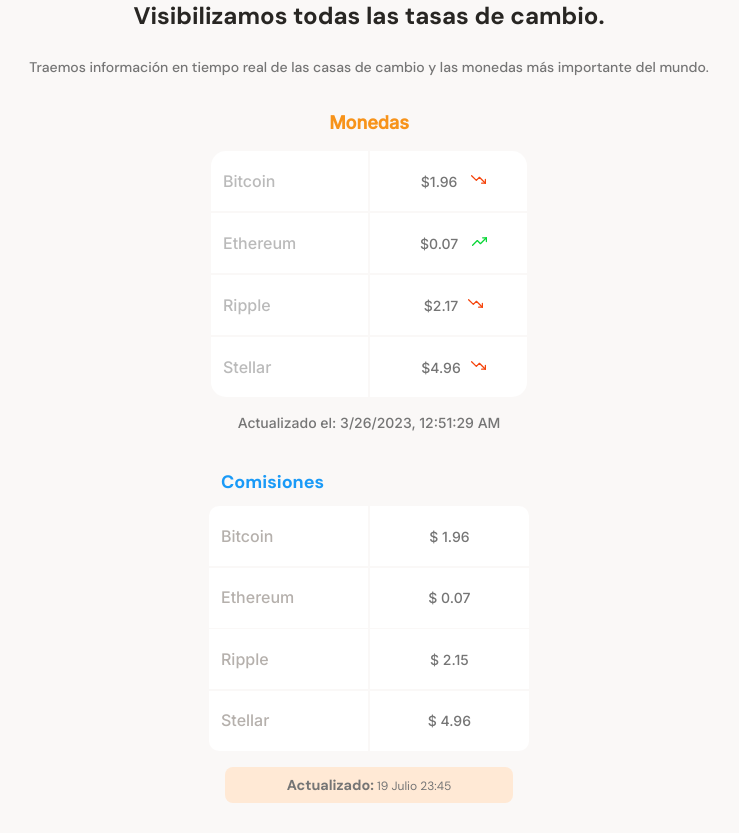
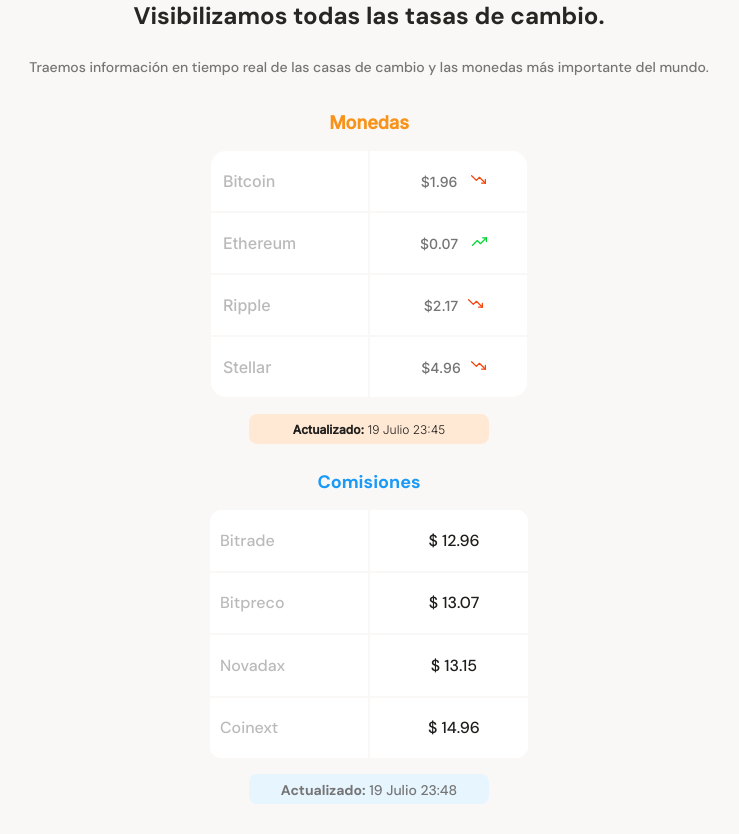
Before and after one commit to oneshot0/mobile_firts, a plain HTML site: page index.html in a window 1280 px wide. Shown: the part 661-1495 px from the top of the page, without its empty margins (271-1010 px from the left). Drawn offline with Linux system fonts and the light colour scheme.

Commit message:
Se remasterizó la sección GRID comisiones y UPDATE

```diff
--- a/index.html
+++ b/index.html
@@ -38,7 +38,6 @@
         </div>
 
         <section class="main-tables-container">
-
           <div class="main-currency-table">
             <p class="currency-table--title">Monedas</p>
             <div class="currency-table--container">
@@ -67,50 +66,43 @@
               </table>
 
               <div class="currency-table--date">
-                <p>
-                  Actualizado el:
-                  <script>
-                    document.write(new Date().toLocaleString());
-                  </script>
-                </p>
+                <p><b>Actualizado:</b> 19 Julio 23:45</p>
               </div>
             </div>
           </div>
 
-          <section class="exchange-tablesContainer">
-          <div class="tableContainer">
-            <h3>Comisiones</h3>
-            <section class="grid-tableContainer">
-              <div>
-                <h4>Bitcoin</h4>
+          <div class="main-commission-table">
+            <p class="commission-table--title">Comisiones</p>
+            <div class="commission-table--container">
+              <div class="commission-table--item">
+                <p>Bitrade</p>
               </div>
-              <div>
-                <h5>$ 1.96<span></span></h5>
+              <div class="commission-table--item">
+                <p class="table__price">$ 12.96</p>
               </div>
-              <div>
-                <h4>Ethereum</h4>
+              <div class="commission-table--item">
+                <p>Bitpreco</p>
               </div>
-              <div>
-                <h5>$ 0.07<span></span></h5>
+              <div class="commission-table--item">
+                <p class="table__price">$ 13.07</p>
               </div>
-              <div>
-                <h4>Ripple</h4>
+              <div class="commission-table--item">
+                <p>Novadax</p>
               </div>
-              <div>
-                <h5>$ 2.15<span></span></h5>
+              <div class="commission-table--item">
+                <p class="table__price">$ 13.15</p>
               </div>
-              <div>
-                <h4>Stellar</h4>
+              <div class="commission-table--item">
+                <p>Coinext</p>
               </div>
-              <div>
-                <h5>$ 4.96<span></span></h5>
+              <div class="commission-table--item">
+                <p class="table__price">$ 14.96</p>
               </div>
-            </section>
-            <div class="table-updateDate">
-              <p><span>Actualizado:</span> 19 Julio 23:45</p>
+            </div>
+            <div class="commission-table--date">
+              <p><b>Actualizado:</b> 19 Julio 23:48</p>
             </div>
           </div>
-        </section>
         </section>
       </section>
       <section></section>
--- a/styles.css
+++ b/styles.css
@@ -102,6 +102,7 @@
   background-position: center;
   background-repeat: no-repeat;
 }
+
 /* MAIN  CONTENT */
 main {
   width: 100%;
@@ -227,107 +228,72 @@
   background-position: center;
   background-repeat: no-repeat;
 }
+.currency-table--date {
+  text-align: center;
+  width: 240px;
+  height: 30px;
+  margin: 0 auto;
+  margin-top: 15px;
+  padding: 8px;
+  background-color: var(--soft-orange);
+  border-radius: 8px;
+}
 .currency-table--date p {
-  padding-top: 16px;
+  font-size: 1.2rem;
+  line-height: 1.5rem;
+  color: var(--warm-black);
+  font-weight: 300;
 }
 
-/* TABLA DE COMISIONES */
-.exchange-tablesContainer {
-  margin-top: 40px;
+/* TABLA DE COMISIONES CSS GRID */
+.commission-table--container {
+  width: 90%;
+  min-width: 320px;
+  max-width: 300px;
+  height: 250px;
   margin: 0 auto;
-  width: 50%;
-  align-self: center;
-  min-width: 110px;
-  max-width: 320px;
-  text-align: left;
+  display: grid;
+  grid-template-columns: repeat(2, 1fr);
+  background-color: var(--just-white);
+  border-radius: 15px;
+}
+.commission-table--container div:nth-child(2n) {
+ justify-content: center;
+}
+.commission-table--item .table__price {
+  color: var(--warm-black);
 }
 
-.tableContainer {
+.main-commission-table .commission-table--title {
+  margin-bottom: 15px;
+  font-size: 1.8rem;
+  font-weight: bold;
+  line-height: 2.3rem;
+  color: var(--secondary-blue);
+}
+.commission-table--item {
   display: flex;
-  flex-direction: column;
-  width: 100%;
+  align-items: center;
+  border: 1px solid var(--off-white);
+  padding-left: 10px;
 }
 
-.tableContainer h3 {
-  font-size: 1.8rem;
-  font-weight: 700;
-  line-height: 2.3rem;
-  color: var(--secondary-blue);
-  margin-left: 12px;
-  margin-bottom: 12px;
-}
 
-.grid-tableContainer {
-  display: grid;
-  grid-template-columns: 1fr 1fr;
-  border-radius: 8px;
-  font-family: "Inter", sans-serif;
-  grid-gap: 1.5px;
-  justify-content: center;
-}
-
-.grid-tableContainer div {
-  padding: 10px 12px;
-  display: flex;
-  background-color: var(--just-white);
-  height: 60px;
-  align-items: center;
-}
-
-.grid-tableContainer div:nth-child(1) {
-  border-top-left-radius: 10px;
-}
-
-.grid-tableContainer div:nth-child(2) {
-  border-top-right-radius: 10px;
-}
-
-.grid-tableContainer div:nth-child(7) {
-  border-bottom-left-radius: 10px;
-}
-
-.grid-tableContainer div:nth-child(8) {
-  border-bottom-right-radius: 10px;
-}
-
-.grid-tableContainer div:nth-child(2n) {
-  justify-content: center;
-}
-
-.grid-tableContainer div h4 {
+.commission-table--item p {
+  margin: 0;
   font-size: 1.6rem;
   font-weight: 500;
   line-height: 1.9rem;
-  color: #b5b0ac;
+  color: var(--grey);
 }
 
-.grid-tableContainer div h5 {
-  font-size: 1.4rem;
-  font-weight: 400;
-  line-height: 1.7rem;
-  color: #757575;
+.commission-table--date {
+  text-align: center;
+  width: 240px;
+  height: 30px;
+  margin: 0 auto;
+  margin-top: 15px;
+  padding: 8px;
+  background-color: var(--soft-blue);
+  border-radius: 8px;
 }
-
-.table-updateDate {
-  background-color: var(--soft-orange);
-  color: var(--warm-black);
-  padding: 8px;
-  text-align: center;
-  margin-top: 16px;
-  border-radius: 8px;
-  width: 90%;
-  align-self: center;
-}
-
-.table-updateDate p {
-  font-size: 1.2em;
-  margin: 0;
-  font-weight: 400;
-  line-height: 1.45em;
-}
-
-.table-updateDate span {
-  font-size: 1.2em;
-  font-weight: 700;
-  line-height: 1.45em;
-}
```
